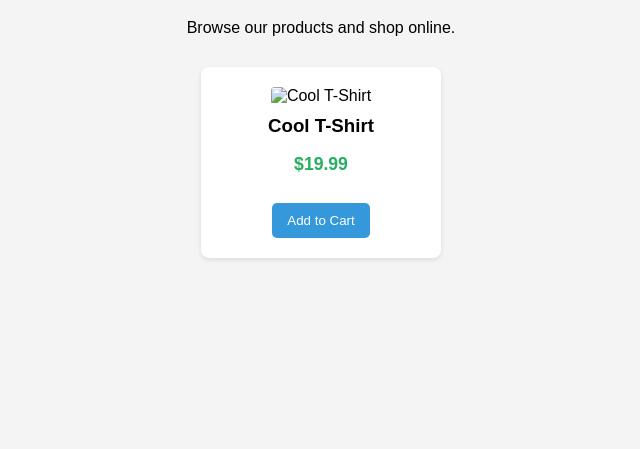
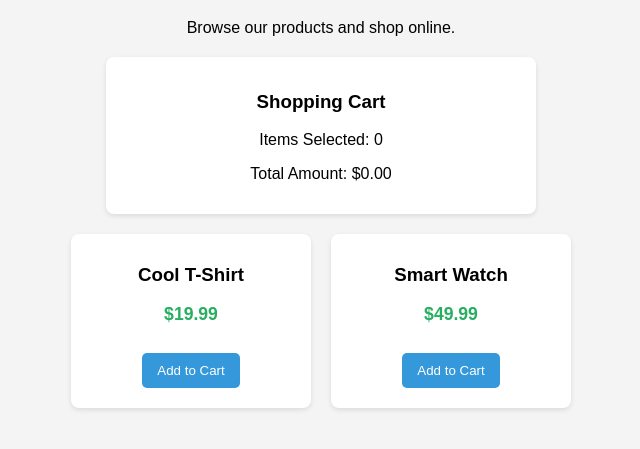
Before and after one commit to judson-samuel/my-store, a website: page public/index.html in a window 1280 px wide. Shown: the part 81-530 px from the top of the page, without its empty margins (319-959 px from the left). Drawn offline with Linux system fonts and the light colour scheme.

Commit message:
Enhance shopping cart functionality in index.html

```diff
--- a/public/index.html
+++ b/public/index.html
@@ -6,10 +6,10 @@
     <title>My Store</title>
     <style>
         body { font-family: Arial, sans-serif; margin: 0; padding: 20px; background: #f4f4f4; }
-        header { text-align: center; margin-bottom: 30px; }
+        header { text-align: center; margin-bottom: 20px; }
+        .cart-summary { background: #fff; padding: 15px; border-radius: 8px; max-width: 400px; margin: 0 auto 20px auto; text-align: center; box-shadow: 0 2px 5px rgba(0,0,0,0.1); }
         .products { display: flex; gap: 20px; justify-content: center; flex-wrap: wrap; }
         .product-card { background: white; padding: 20px; border-radius: 8px; box-shadow: 0 2px 5px rgba(0,0,0,0.1); width: 200px; text-align: center; }
-        .product-card img { width: 100%; height: 150px; object-fit: cover; border-radius: 4px; }
         .product-card h3 { margin: 10px 0; }
         .price { color: #27ae60; font-weight: bold; font-size: 1.1em; }
         button { background: #3498db; color: white; border: none; padding: 10px 15px; border-radius: 5px; cursor: pointer; margin-top: 10px; }
@@ -17,17 +17,42 @@
     </style>
 </head>
 <body>
+
     <header>
         <h1>Welcome to My Online Store!</h1>
         <p>Browse our products and shop online.</p>
     </header>
+
+    <div class="cart-summary">
+        <h3>Shopping Cart</h3>
+        <p>Items Selected: <span id="item-count">0</span></p>
+        <p>Total Amount: $<span id="total-price">0.00</span></p>
+    </div>
+
     <div class="products">
         <div class="product-card">
-            <img src="YOUR_IMAGE_URL_HERE" alt="Cool T-Shirt">
             <h3>Cool T-Shirt</h3>
             <p class="price">$19.99</p>
-            <button>Add to Cart</button>
+            <button onclick="addToCart(19.99)">Add to Cart</button>
+        </div>
+        <div class="product-card">
+            <h3>Smart Watch</h3>
+            <p class="price">$49.99</p>
+            <button onclick="addToCart(49.99)">Add to Cart</button>
         </div>
     </div>
+
+    <script>
+        let totalCount = 0;
+        let totalPrice = 0;
+
+        function addToCart(price) {
+            totalCount += 1;
+            totalPrice += price;
+            document.getElementById('item-count').innerText = totalCount;
+            document.getElementById('total-price').innerText = totalPrice.toFixed(2);
+        }
+    </script>
+
 </body>
 </html>
```
